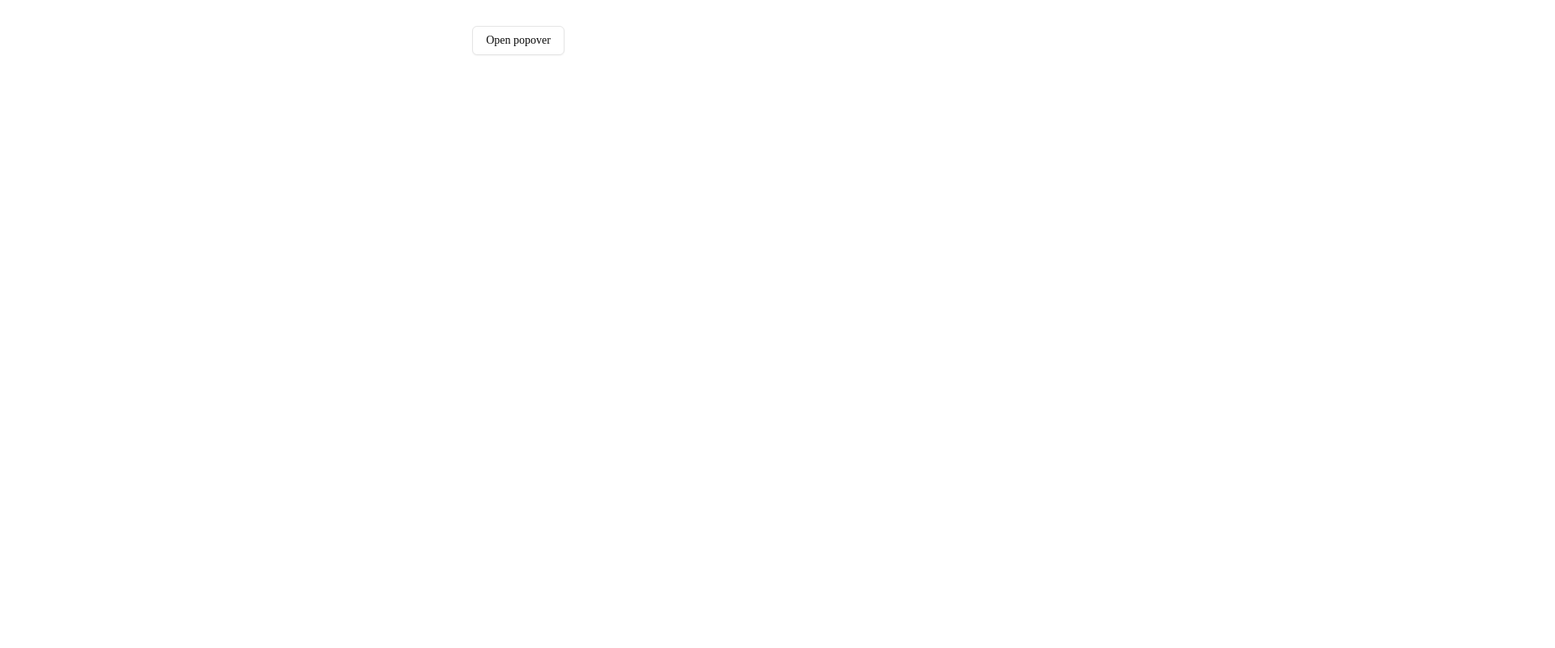
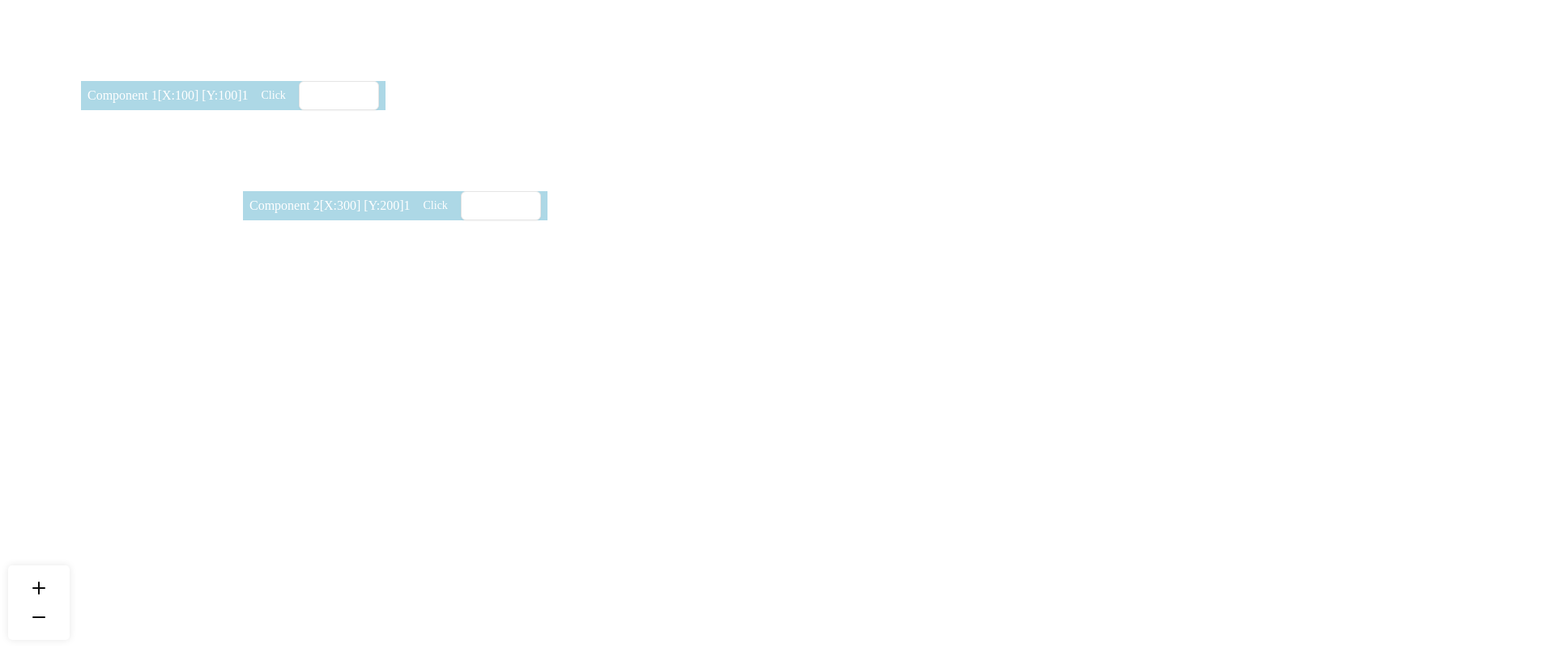
Before and after one commit to Zindiks/react-component-whiteboard, a React (Vite) app: page / in a window 1280 px wide. Shown: the top 800 px of the page at 81% size, 1920 px wide, since content can reach past the window. Built offline with nearby package versions, Linux system fonts and the light colour scheme.

Commit message:
some test with d3, im try to build whiteboard where im able to add ReactNode Elemetns(Components) to it

```diff
--- a/package.json
+++ b/package.json
@@ -10,12 +10,14 @@
     "preview": "vite preview"
   },
   "dependencies": {
+    "@radix-ui/react-dialog": "^1.1.1",
     "@radix-ui/react-icons": "^1.3.0",
     "@radix-ui/react-label": "^2.1.0",
     "@radix-ui/react-popover": "^1.1.1",
     "@radix-ui/react-slot": "^1.1.0",
     "class-variance-authority": "^0.7.0",
     "clsx": "^2.1.1",
+    "d3": "^7.9.0",
     "lucide-react": "^0.439.0",
     "react": "^18.3.1",
     "react-dom": "^18.3.1",
--- a/src/App.tsx
+++ b/src/App.tsx
@@ -1,70 +1,151 @@
+import React, { useRef, useEffect, useState, useCallback } from "react"
+import * as d3 from "d3"
+import { Plus, Minus } from "lucide-react"
+import { Button } from "./components/ui/button"
+import { Popover } from "./components/ui/popover"
+import { DialogDemo } from "./Dialog"
 
-import { Button } from "@/components/ui/button"
-import { Input } from "@/components/ui/input"
-import { Label } from "@/components/ui/label"
-import {
-  Popover,
-  PopoverContent,
-  PopoverTrigger,
-} from "@/components/ui/popover"
+const CustomGrid = () => {
+  const svgRef = useRef()
+  const [transform, setTransform] = useState(d3.zoomIdentity)
+  const [components, setComponents] = useState([
+    { id: 1, x: 100, y: 100 },
+    { id: 2, x: 300, y: 200 },
+    { id: 3, x: 3000, y: 2000 },
+  ])
+  const zoomBehavior = useRef(null)
 
-import './App.css'
+  useEffect(() => {
+    console.log(components)
+  }, [components])
 
-function App() {
+  useEffect(() => {
+    const svg = d3.select(svgRef.current)
+    svg.attr("width", window.innerWidth).attr("height", window.innerHeight)
+
+    zoomBehavior.current = d3.zoom().on("zoom", (event) => {
+      setTransform(event.transform)
+    })
+
+    svg.call(zoomBehavior.current)
+
+    console.log(svg)
+
+    return () => svg.selectAll("*").remove()
+  }, [])
+
+  useEffect(() => {
+    const svg = d3.select(svgRef.current)
+
+    const drag = d3.drag().on("drag", function (event, d) {
+      const newX = (event.x - transform.x) / transform.k
+      const newY = (event.y - transform.y) / transform.k
+
+      setComponents((prevComponents) =>
+        prevComponents.map((component) =>
+          component.id === d.id ? { ...component, x: newX, y: newY } : component
+        )
+      )
+    })
+
+    svg.selectAll(".draggable-component").call(drag)
+
+    return () => svg.selectAll(".draggable-component").on(".drag", null)
+  }, [transform])
+
+  const handleZoom = useCallback((factor) => {
+    const svg = d3.select(svgRef.current)
+    zoomBehavior.current.scaleBy(svg.transition().duration(300), factor)
+  }, [])
+
+  // const handlePan = useCallback((dx, dy) => {
+  //   const svg = d3.select(svgRef.current)
+  //   zoomBehavior.current.translateBy(svg.transition().duration(300), dx, dy)
+  // }, [])
 
   return (
-    <>
-      <Popover>
-        <PopoverTrigger asChild>
-          <Button variant="outline">Open popover</Button>
-        </PopoverTrigger>
-        <PopoverContent className="w-80">
-          <div className="grid gap-4">
-            <div className="space-y-2">
-              <h4 className="font-medium leading-none">Dimensions</h4>
-              <p className="text-sm text-muted-foreground">
-                Set the dimensions for the layer.
-              </p>
-            </div>
-            <div className="grid gap-2">
-              <div className="grid grid-cols-3 items-center gap-4">
-                <Label htmlFor="width">Width</Label>
-                <Input
-                  id="width"
-                  defaultValue="100%"
-                  className="col-span-2 h-8"
-                />
-              </div>
-              <div className="grid grid-cols-3 items-center gap-4">
-                <Label htmlFor="maxWidth">Max. width</Label>
-                <Input
-                  id="maxWidth"
-                  defaultValue="300px"
-                  className="col-span-2 h-8"
-                />
-              </div>
-              <div className="grid grid-cols-3 items-center gap-4">
-                <Label htmlFor="height">Height</Label>
-                <Input
-                  id="height"
-                  defaultValue="25px"
-                  className="col-span-2 h-8"
-                />
-              </div>
-              <div className="grid grid-cols-3 items-center gap-4">
-                <Label htmlFor="maxHeight">Max. height</Label>
-                <Input
-                  id="maxHeight"
-                  defaultValue="none"
-                  className="col-span-2 h-8"
-                />
-              </div>
-            </div>
-          </div>
-        </PopoverContent>
-      </Popover>
-    </>
+    <div style={{ position: "relative", width: "100vw", height: "100vh" }}>
+      <svg ref={svgRef}></svg>
+      <div
+        style={{
+          position: "absolute",
+          top: 0,
+          left: 0,
+          transform: `translate(${transform.x}px, ${transform.y}px) scale(${transform.k})`,
+        }}
+      >
+        {components.map((component) => (
+          <DraggableComponent
+            key={component.id}
+            x={component.x}
+            y={component.y}
+            id={component.id}
+          />
+        ))}
+      </div>
+      <ControlPanel onZoom={handleZoom} />
+    </div>
   )
 }
 
-export default App
+const DraggableComponent = ({ x, y, id }) => {
+  const [count, setCount] = useState(1)
+
+  return (
+    <div
+      draggable
+      className="draggable-component"
+      style={{
+        backgroundColor: "lightblue",
+        transform: `translate(${x}px, ${y}px)`,
+        cursor: "move",
+        display: "flex",
+        alignItems: "center",
+        justifyContent: "center",
+        color: "#fff",
+      }}
+    >
+      Component {id}
+      [X:{Math.round(x)}] [Y:{Math.round(y)}]<h1>{count}</h1>
+      <Button
+        onClick={() => {
+          setCount((prev) => prev + 1)
+        }}
+        variant={"ghost"}
+      >
+        Click
+      </Button>
+      <DialogDemo data={{ x, y, id }} />
+    </div>
+  )
+}
+
+const ControlPanel = ({ onZoom }) => {
+  return (
+    <div
+      style={{
+        position: "absolute",
+        bottom: "10px",
+        left: "10px",
+        backgroundColor: "white",
+        padding: "10px",
+        borderRadius: "5px",
+        boxShadow: "0 0 10px rgba(0,0,0,0.1)",
+      }}
+      className="flex flex-col"
+    >
+      <Button onClick={() => onZoom(1.2)} variant={"ghost"}>
+        <Plus />
+      </Button>
+      <Button onClick={() => onZoom(0.8)} variant={"ghost"}>
+        <Minus />
+      </Button>
+      {/* <button onClick={() => onPan(50, 0)}>Pan Right</button>
+      <button onClick={() => onPan(-50, 0)}>Pan Left</button>
+      <button onClick={() => onPan(0, 50)}>Pan Down</button>
+      <button onClick={() => onPan(0, -50)}>Pan Up</button> */}
+    </div>
+  )
+}
+
+export default CustomGrid
--- /dev/null
+++ b/src/Dialog.tsx
@@ -0,0 +1,47 @@
+import { Button } from "@/components/ui/button"
+import {
+  Dialog,
+  DialogContent,
+  DialogDescription,
+  DialogFooter,
+  DialogHeader,
+  DialogTitle,
+  DialogTrigger,
+} from "@/components/ui/dialog"
+import { Input } from "@/components/ui/input"
+import { Label } from "@/components/ui/label"
+
+export function DialogDemo({data}) {
+  return (
+    <Dialog>
+      <DialogTrigger asChild>
+        <Button variant="outline">Edit Profile</Button>
+      </DialogTrigger>
+      <DialogContent className="sm:max-w-[425px]">
+        <DialogHeader>
+          <DialogTitle>{data.id}</DialogTitle>
+          <DialogDescription>
+            Make changes to your profile here. Click save when you're done.
+          </DialogDescription>
+        </DialogHeader>
+        <div className="grid gap-4 py-4">
+          <div className="grid grid-cols-4 items-center gap-4">
+            <Label htmlFor="name" className="text-right">
+              Name
+            </Label>
+            <Input id="name" value="Pedro Duarte" className="col-span-3" />
+          </div>
+          <div className="grid grid-cols-4 items-center gap-4">
+            <Label htmlFor="username" className="text-right">
+              Username
+            </Label>
+            <Input id="username" value="@peduarte" className="col-span-3" />
+          </div>
+        </div>
+        <DialogFooter>
+          <Button type="submit">Save changes</Button>
+        </DialogFooter>
+      </DialogContent>
+    </Dialog>
+  )
+}
--- /dev/null
+++ b/src/components/ui/dialog.tsx
@@ -0,0 +1,120 @@
+import * as React from "react"
+import * as DialogPrimitive from "@radix-ui/react-dialog"
+import { Cross2Icon } from "@radix-ui/react-icons"
+
+import { cn } from "@/lib/utils"
+
+const Dialog = DialogPrimitive.Root
+
+const DialogTrigger = DialogPrimitive.Trigger
+
+const DialogPortal = DialogPrimitive.Portal
+
+const DialogClose = DialogPrimitive.Close
+
+const DialogOverlay = React.forwardRef<
+  React.ElementRef<typeof DialogPrimitive.Overlay>,
+  React.ComponentPropsWithoutRef<typeof DialogPrimitive.Overlay>
+>(({ className, ...props }, ref) => (
+  <DialogPrimitive.Overlay
+    ref={ref}
+    className={cn(
+      "fixed inset-0 z-50 bg-black/80  data-[state=open]:animate-in data-[state=closed]:animate-out data-[state=closed]:fade-out-0 data-[state=open]:fade-in-0",
+      className
+    )}
+    {...props}
+  />
+))
+DialogOverlay.displayName = DialogPrimitive.Overlay.displayName
+
+const DialogContent = React.forwardRef<
+  React.ElementRef<typeof DialogPrimitive.Content>,
+  React.ComponentPropsWithoutRef<typeof DialogPrimitive.Content>
+>(({ className, children, ...props }, ref) => (
+  <DialogPortal>
+    <DialogOverlay />
+    <DialogPrimitive.Content
+      ref={ref}
+      className={cn(
+        "fixed left-[50%] top-[50%] z-50 grid w-full max-w-lg translate-x-[-50%] translate-y-[-50%] gap-4 border bg-background p-6 shadow-lg duration-200 data-[state=open]:animate-in data-[state=closed]:animate-out data-[state=closed]:fade-out-0 data-[state=open]:fade-in-0 data-[state=closed]:zoom-out-95 data-[state=open]:zoom-in-95 data-[state=closed]:slide-out-to-left-1/2 data-[state=closed]:slide-out-to-top-[48%] data-[state=open]:slide-in-from-left-1/2 data-[state=open]:slide-in-from-top-[48%] sm:rounded-lg",
+        className
+      )}
+      {...props}
+    >
+      {children}
+      <DialogPrimitive.Close className="absolute right-4 top-4 rounded-sm opacity-70 ring-offset-background transition-opacity hover:opacity-100 focus:outline-none focus:ring-2 focus:ring-ring focus:ring-offset-2 disabled:pointer-events-none data-[state=open]:bg-accent data-[state=open]:text-muted-foreground">
+        <Cross2Icon className="h-4 w-4" />
+        <span className="sr-only">Close</span>
+      </DialogPrimitive.Close>
+    </DialogPrimitive.Content>
+  </DialogPortal>
+))
+DialogContent.displayName = DialogPrimitive.Content.displayName
+
+const DialogHeader = ({
+  className,
+  ...props
+}: React.HTMLAttributes<HTMLDivElement>) => (
+  <div
+    className={cn(
+      "flex flex-col space-y-1.5 text-center sm:text-left",
+      className
+    )}
+    {...props}
+  />
+)
+DialogHeader.displayName = "DialogHeader"
+
+const DialogFooter = ({
+  className,
+  ...props
+}: React.HTMLAttributes<HTMLDivElement>) => (
+  <div
+    className={cn(
+      "flex flex-col-reverse sm:flex-row sm:justify-end sm:space-x-2",
+      className
+    )}
+    {...props}
+  />
+)
+DialogFooter.displayName = "DialogFooter"
+
+const DialogTitle = React.forwardRef<
+  React.ElementRef<typeof DialogPrimitive.Title>,
+  React.ComponentPropsWithoutRef<typeof DialogPrimitive.Title>
+>(({ className, ...props }, ref) => (
+  <DialogPrimitive.Title
+    ref={ref}
+    className={cn(
+      "text-lg font-semibold leading-none tracking-tight",
+      className
+    )}
+    {...props}
+  />
+))
+DialogTitle.displayName = DialogPrimitive.Title.displayName
+
+const DialogDescription = React.forwardRef<
+  React.ElementRef<typeof DialogPrimitive.Description>,
+  React.ComponentPropsWithoutRef<typeof DialogPrimitive.Description>
+>(({ className, ...props }, ref) => (
+  <DialogPrimitive.Description
+    ref={ref}
+    className={cn("text-sm text-muted-foreground", className)}
+    {...props}
+  />
+))
+DialogDescription.displayName = DialogPrimitive.Description.displayName
+
+export {
+  Dialog,
+  DialogPortal,
+  DialogOverlay,
+  DialogTrigger,
+  DialogClose,
+  DialogContent,
+  DialogHeader,
+  DialogFooter,
+  DialogTitle,
+  DialogDescription,
+}
```
Also changed, not shown: 1 other file (tests, documents, lock files or other folders).
